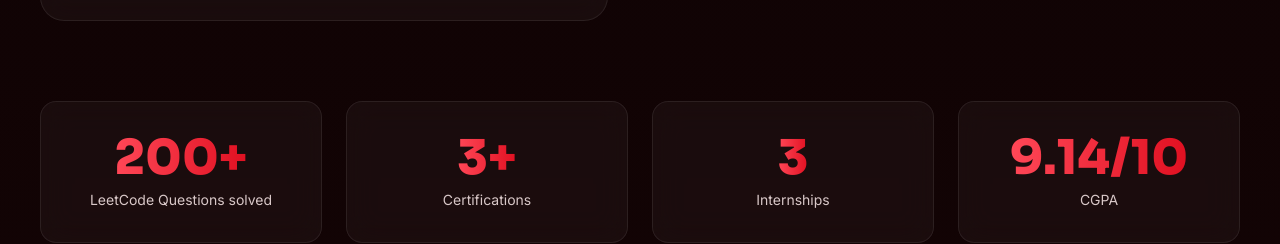
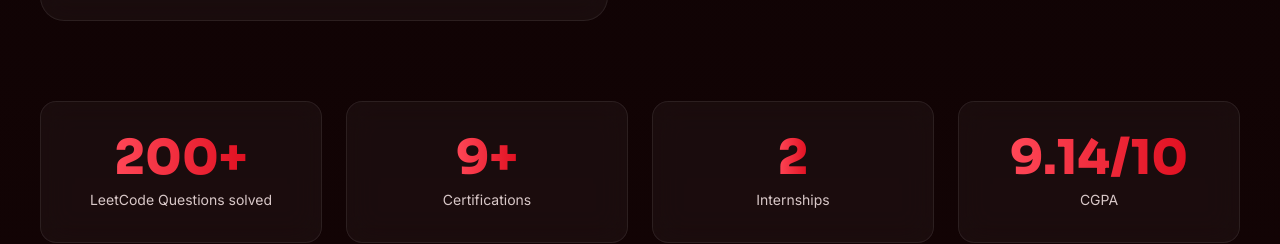
Before and after one commit to karthik-boddupally/karthik-portfolio, a React (Vite) app: page / in a window 1280 px wide. Shown: the part 1321-1565 px from the top of the page. Built offline with nearby package versions, Linux system fonts and the light colour scheme; no server answers.

Commit message:
Update portfolioData.js

```diff
--- a/src/data/portfolioData.js
+++ b/src/data/portfolioData.js
@@ -35,8 +35,8 @@
 
 export const aboutCounters = [
   { label: "LeetCode Questions solved", value: 200, suffix: "+" },
-  { label: "Certifications", value: 3, suffix: "+" },
-  { label: "Internships", value: 3, suffix: "" },
+  { label: "Certifications", value: 9, suffix: "+" },
+  { label: "Internships", value: 2, suffix: "" },
   { label: "CGPA", value: parseFloat(personal.cgpa), suffix: "/10", decimals: 2 },
 ];
 
```
